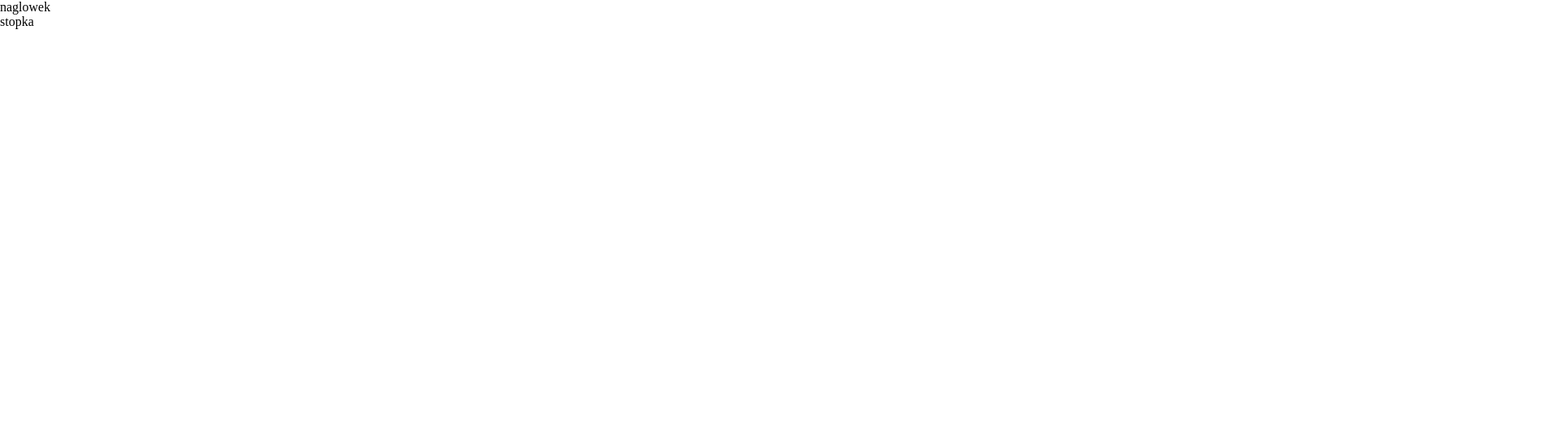
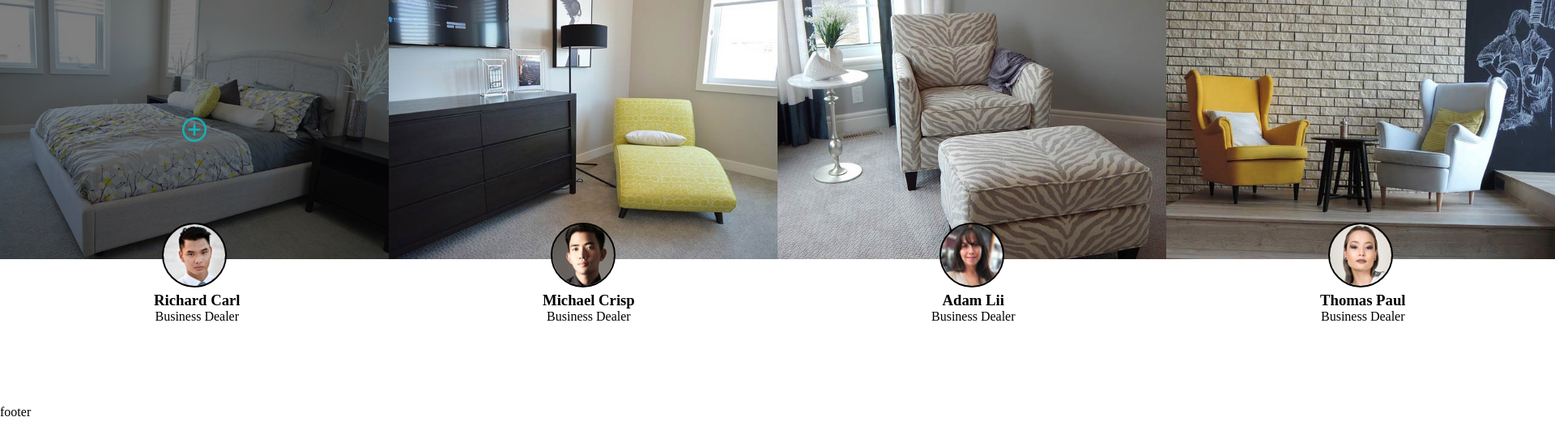
Before and after one commit to JoannaBanas/Intreior_desig, a website: page index.html in a window 1280 px wide. Shown: the top 552 px of the page at 81% size, 1920 px wide, since content can reach past the window. Drawn offline with nearby package versions, Linux system fonts and the light colour scheme; files that its build step writes are made by us from their sources.

Commit message:
part of section crew completed - animation/carousel to be added

```diff
--- a/index.html
+++ b/index.html
@@ -9,13 +9,86 @@
 <body>
 
 
-<header> naglowek </header>
+
 
 <section> </section>
 <section> </section>
 <section> </section>
 
-<footer> stopka </footer>
+<section class="pictures">
+<div class="row">
+        <ul class="slider col">
+            <li class="col-1 img1">
+                <div>
+                    <div class="mask">
+                        <div class="plus"></div>
+                    </div>
+                </div>
+                <div class="circle"></div>
+                <div class="name">
+                    <h3>Richard Carl</h3>
+                    <p>Business Dealer</p>
+                </div>
+            </li>
+            <li class="col-1 img2">
+                <div>
+                    <div class="mask">
+                        <div class="plus"></div>
+                    </div>
+                </div>
+                <div class="circle"></div>
+                <div class="name">
+                    <h3>Michael Crisp</h3>
+                    <p>Business Dealer</p>
+                </div>
+            </li>
+            <li class="col-1 img3">
+                <div>
+                    <div class="mask">
+                        <div class="plus"></div>
+                    </div>
+                </div>
+                <div class="circle"></div>
+                <div class="name">
+                    <h3>Adam Lii</h3>
+                    <p>Business Dealer</p>
+                </div>
+            </li>
+            <li class="col-1 img4">
+                <div>
+                    <div class="mask">
+                        <div class="plus"></div>
+                    </div>
+                </div>
+                <div class="circle"></div>
+                <div class="name">
+                    <h3>Thomas Paul</h3>
+                    <p>Business Dealer</p>
+                </div>
+            </li>
+            <li class="col-1 img5">
+                <div>
+                    <div class="mask">
+                        <div class="plus"></div>
+                    </div>
+                </div>
+                <div class="circle"></div>
+                <div class="name">
+                    <h3>Michael Crisp</h3>
+                    <p>Business Dealer</p>
+                </div>
+            </li>
+
+        </ul>
+</div>
+
+
+</section>
+<div class="clearfix"></div>
+
+
+<footer>footer</footer>
+
 
 </body>
 </html>
--- a/scss/main.scss
+++ b/scss/main.scss
@@ -1,2 +1,175 @@
 @import "grid";
 @import "reset";
+
+%circle{
+  position: absolute;
+  height: 80px;
+  width: 80px;
+  border: 2px solid black;
+  border-radius: 50%;
+  bottom: -35px;
+  left:200px;
+}
+
+%images{
+  width: 30em;
+  height: 20em;
+  position: absolute;
+
+}
+
+%namePosition{
+  position: absolute;
+  bottom:-80px;
+  left:190px;
+  text-align: center;
+}
+
+
+@keyframes wysokosc {
+  0% { height: 0;}
+  50% { height: 20em;}
+  60%{height:14em;}
+  70% {height:20em;}
+  80% {height: 16em;}
+  90% {height:20em;}
+  95% {height:18em;}
+  100% {height: 20em}
+
+
+}
+
+
+
+.pictures {
+  height: 500px;
+  //width: 1600x;
+  float: left;
+
+  position: relative;
+  max-width: 100%;
+
+
+  div.row{
+    //width:100%;
+    //height:500px;
+
+  }
+
+
+  ul {
+    display: list-item;
+    list-style: none;
+    width: 100%;
+  }
+}
+
+
+
+div{
+  .mask {
+    width: 100%;
+    height: 20em;
+
+
+    &:hover {
+      background-color: rgba(0, 0, 0, 0.5);
+      z-index: 2;
+      display: flex;
+      align-items: center;
+      justify-content: center;
+
+      .plus{
+        height: 30px;
+        width:30px;
+        background: url("../images/plus.png")no-repeat  center top/cover;
+      }
+
+      animation-name:wysokosc;
+      animation-duration:0.8s;
+
+
+    }
+  }
+
+  .img1 {
+    @extend %images;
+    background: url("../images/4.jpg") no-repeat center top/cover;
+    }
+
+    .circle {
+      @extend %circle;
+      background: url("../images/4.png") no-repeat center top/cover;
+    }
+
+    .name {
+      @extend %namePosition
+    }
+  }
+
+  .img2 {
+    @extend %images;
+    background: url("../images/5.jpg") no-repeat center top/cover;
+    left: 30em;
+
+    .circle {
+      @extend %circle;
+      background: url("../images/3.png") no-repeat center top/cover;
+    }
+
+    .name {
+      @extend %namePosition
+    }
+
+  }
+  .img3 {
+    @extend %images;
+    background: url("../images/6.jpg") no-repeat center top/cover;
+    left: 60em;
+
+    .circle {
+      @extend %circle;
+      background: url("../images/2.png") no-repeat center top/cover;
+    }
+
+    .name {
+      @extend %namePosition
+    }
+
+  }
+  .img4 {
+    @extend %images;
+    background: url("../images/1.jpg") no-repeat center top/cover;
+    left: 90em;
+
+    .circle {
+      @extend %circle;
+      background: url("../images/1.png") no-repeat center top/cover;
+
+    }
+    .name {
+      @extend %namePosition
+    }
+
+  }
+ .img5 {
+   //display: none;
+    @extend %images;
+    background: url("../images/4.jpg") no-repeat center top/cover;
+    left: 120em;
+
+    .circle {
+      @extend %circle;
+      background: url("../images/3.png") no-repeat center top/cover;
+    }
+
+    .name {
+      @extend %namePosition
+    }
+  }
+
+
+.clearfix{
+  clear: both;
+  display: block;
+}
```
Also changed, not shown: css/main.css (added).
